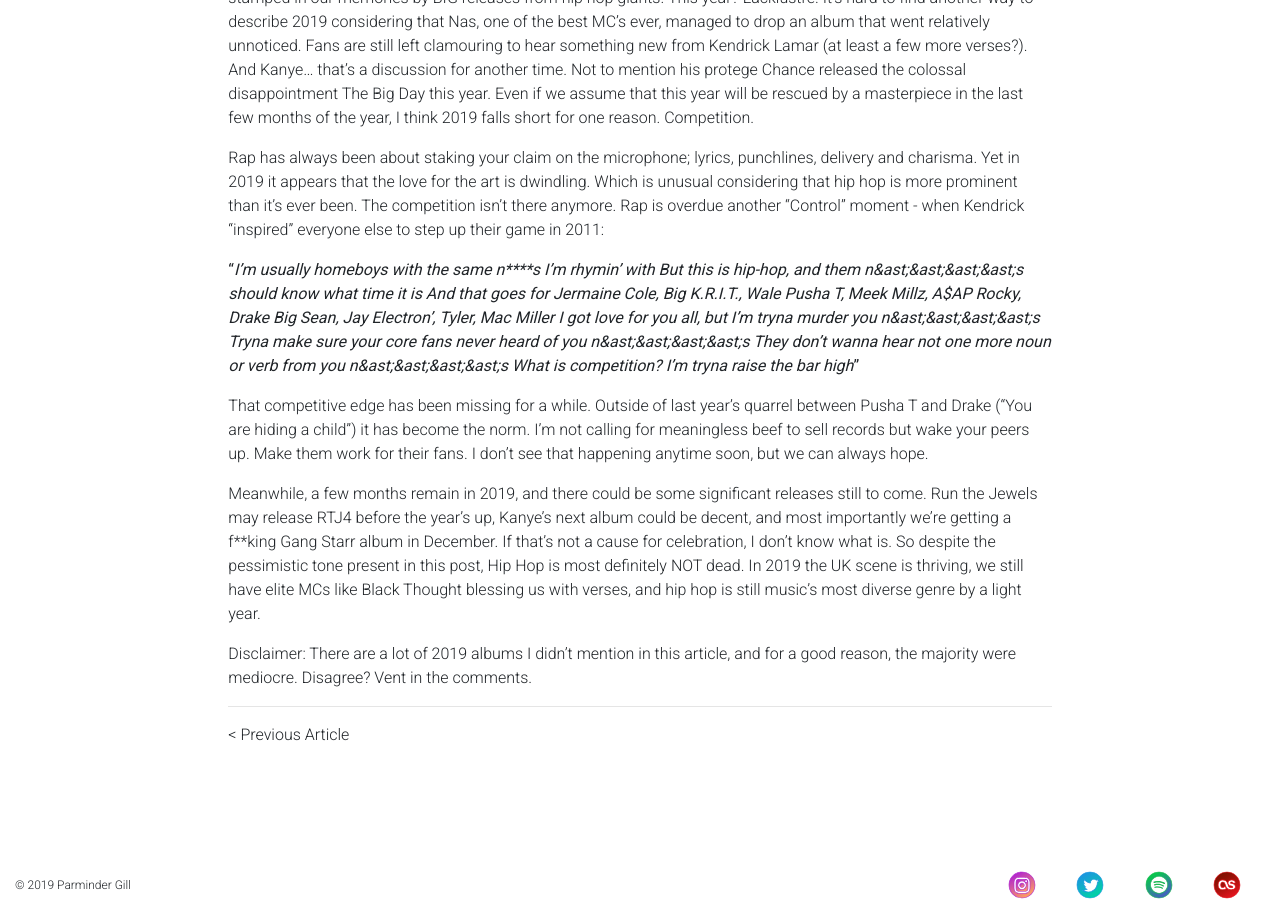
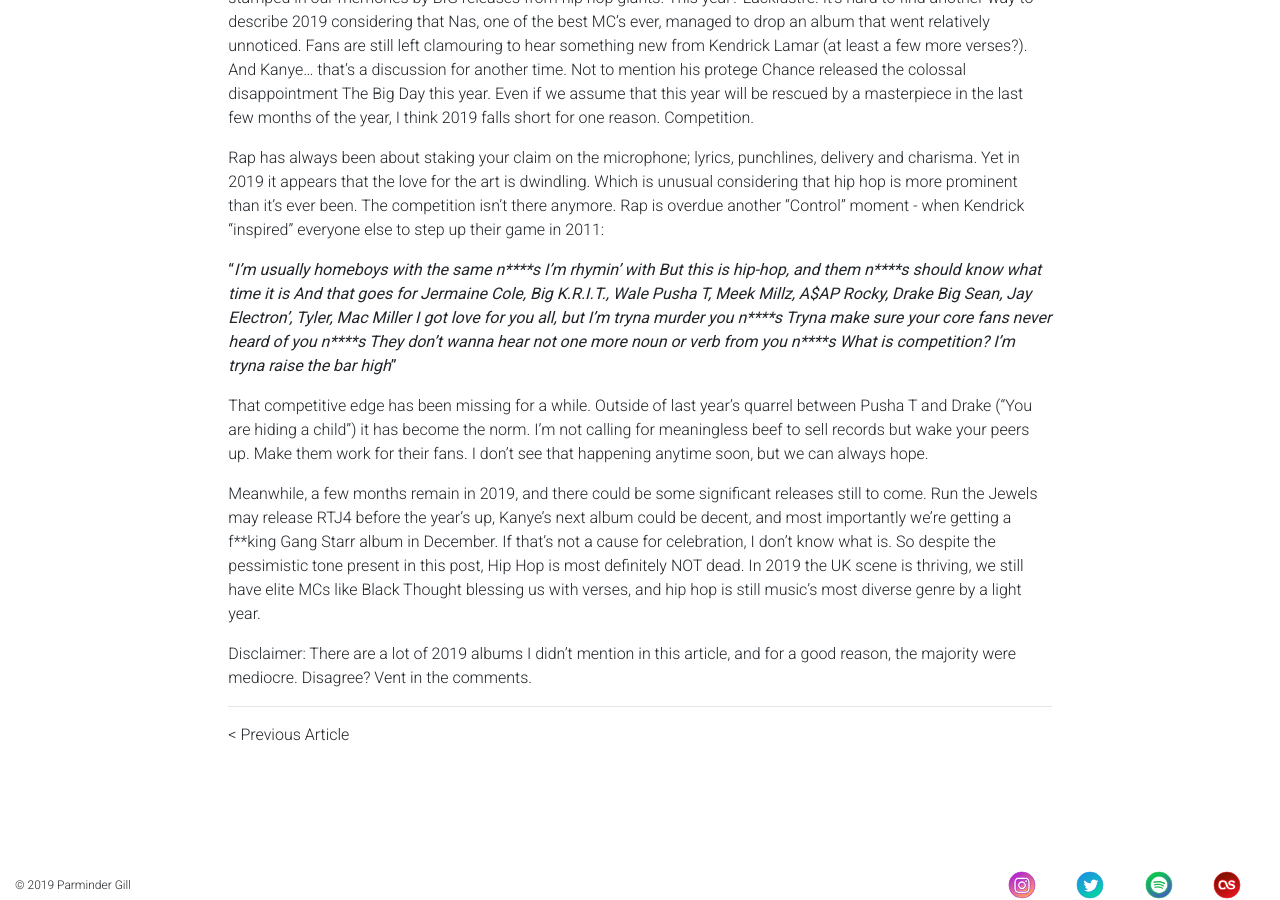
Before and after one commit to parm1der/parm1der.github.io, a Jekyll site: the page built from _posts/2019-10-23-hip-hops-quietest-year.md, in a window 1280 px wide and 900 px high, scrolled down 1132 px. Built offline with Jekyll 4.4.1, drawn with Linux system fonts in a browser that asks for light colours; some of the changed lines change nothing that is shown.

Commit message:
ast fix 3

```diff
--- a/_posts/2019-10-23-hip-hops-quietest-year.md
+++ b/_posts/2019-10-23-hip-hops-quietest-year.md
@@ -28,13 +28,13 @@
 Rap has always been about staking your claim on the microphone; lyrics, punchlines, delivery and charisma. Yet in 2019 it appears that the love for the art is dwindling. Which is unusual considering that hip hop is more prominent than it's ever been. The competition isn't there anymore. Rap is overdue another "Control" moment - when Kendrick "inspired" everyone else to step up their game in 2011:
 
 **<q><i>I'm usually homeboys with the same n****s I'm rhymin' with
-But this is hip-hop, and them n&ast;&ast;&ast;&ast;s should know what time it is
+But this is hip-hop, and them n****s should know what time it is
 And that goes for Jermaine Cole, Big K.R.I.T., Wale
 Pusha T, Meek Millz, A$AP Rocky, Drake
 Big Sean, Jay Electron', Tyler, Mac Miller
-I got love for you all, but I'm tryna murder you n&ast;&ast;&ast;&ast;s
-Tryna make sure your core fans never heard of you n&ast;&ast;&ast;&ast;s
-They don't wanna hear not one more noun or verb from you n&ast;&ast;&ast;&ast;s
+I got love for you all, but I'm tryna murder you n****s
+Tryna make sure your core fans never heard of you n****s
+They don't wanna hear not one more noun or verb from you n****s
 What is competition? I'm tryna raise the bar high</i></q>**
 
 That competitive edge has been missing for a while. Outside of last year's quarrel between Pusha T and Drake ("You are hiding a child") it has become the norm.  I'm not calling for meaningless beef to sell records but wake your peers up. Make them work for their fans. I don't see that happening anytime soon, but we can always hope.
```
